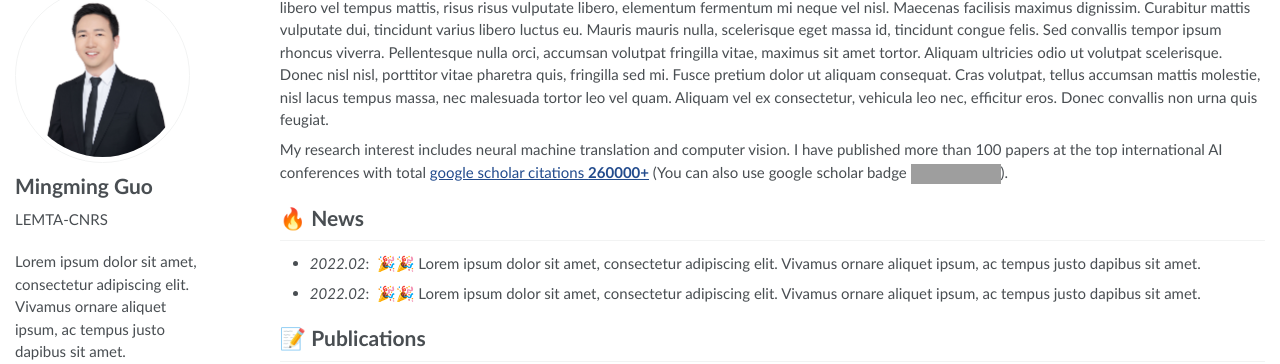
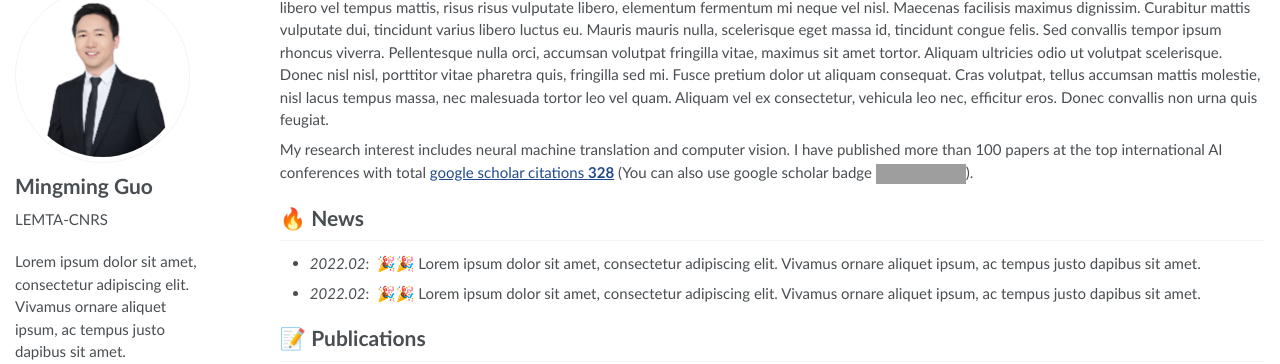
Before and after one commit to MingmingGuo/mingmingguo.github.io, a Jekyll site: the page built from _pages/about.md, in a window 1280 px wide and 1271 px high. Shown: the part 103-467 px from the top of the window. Built offline with Jekyll 4.4.1, drawn with Linux system fonts in a browser that asks for light colours; grey boxes are pictures that could not be loaded.

Commit message:
Update about.md

```diff
--- a/_pages/about.md
+++ b/_pages/about.md
@@ -19,7 +19,7 @@ redirect_from:
 
 Lorem ipsum dolor sit amet, consectetur adipiscing elit. Vivamus ornare aliquet ipsum, ac tempus justo dapibus sit amet. Suspendisse condimentum, libero vel tempus mattis, risus risus vulputate libero, elementum fermentum mi neque vel nisl. Maecenas facilisis maximus dignissim. Curabitur mattis vulputate dui, tincidunt varius libero luctus eu. Mauris mauris nulla, scelerisque eget massa id, tincidunt congue felis. Sed convallis tempor ipsum rhoncus viverra. Pellentesque nulla orci, accumsan volutpat fringilla vitae, maximus sit amet tortor. Aliquam ultricies odio ut volutpat scelerisque. Donec nisl nisl, porttitor vitae pharetra quis, fringilla sed mi. Fusce pretium dolor ut aliquam consequat. Cras volutpat, tellus accumsan mattis molestie, nisl lacus tempus massa, nec malesuada tortor leo vel quam. Aliquam vel ex consectetur, vehicula leo nec, efficitur eros. Donec convallis non urna quis feugiat.
 
-My research interest includes neural machine translation and computer vision. I have published more than 100 papers at the top international AI conferences with total <a href='https://scholar.google.com/citations?user=DhtAFkwAAAAJ'>google scholar citations <strong><span id='total_cit'>260000+</span></strong></a> (You can also use google scholar badge <a href='https://scholar.google.com/citations?user=DhtAFkwAAAAJ'><img src="https://img.shields.io/endpoint?url={{ url | url_encode }}&logo=Google%20Scholar&labelColor=f6f6f6&color=9cf&style=flat&label=citations"></a>).
+My research interest includes neural machine translation and computer vision. I have published more than 100 papers at the top international AI conferences with total <a href='https://scholar.google.com/citations?user=DhtAFkwAAAAJ'>google scholar citations <strong><span id='total_cit'>328</span></strong></a> (You can also use google scholar badge <a href='https://scholar.google.com/citations?user=zvkzYukAAAAJ'><img src="https://img.shields.io/endpoint?url={{ url | url_encode }}&logo=Google%20Scholar&labelColor=f6f6f6&color=9cf&style=flat&label=citations"></a>).
 
 
 # 🔥 News
```
